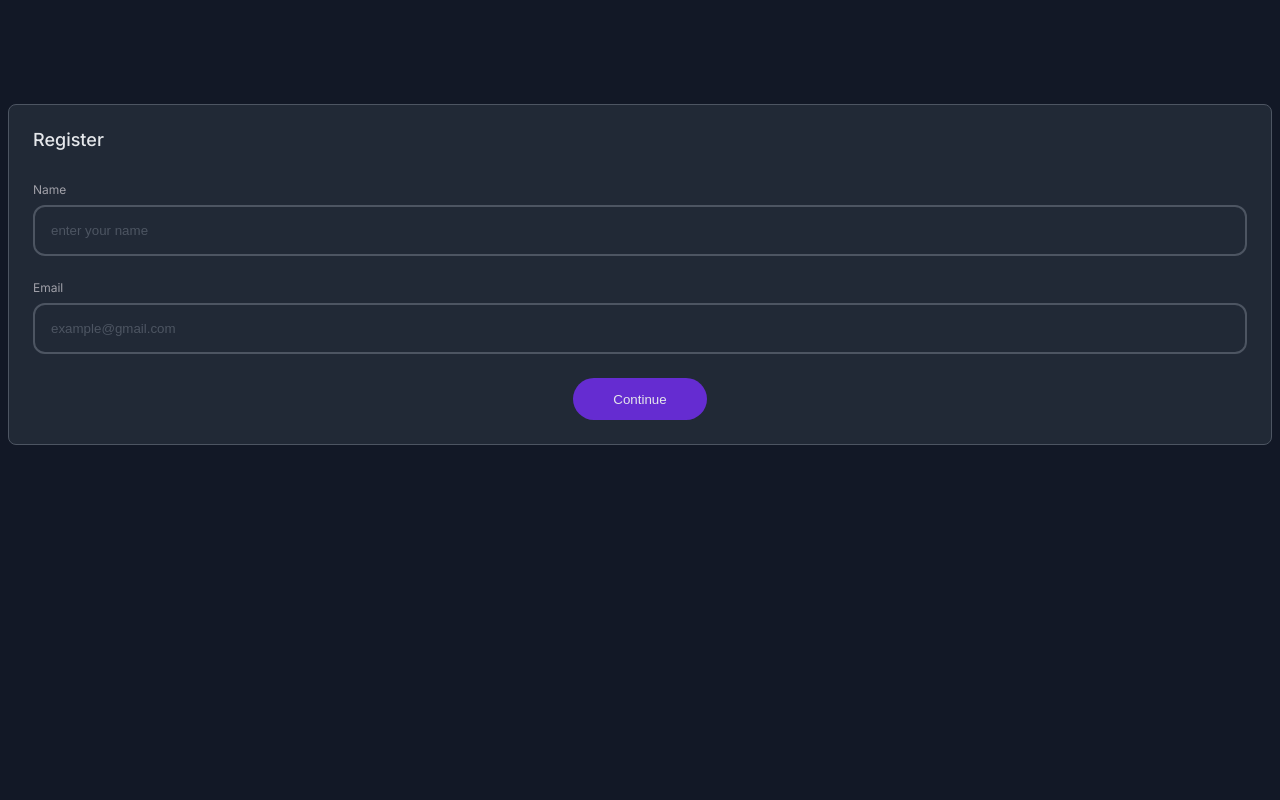
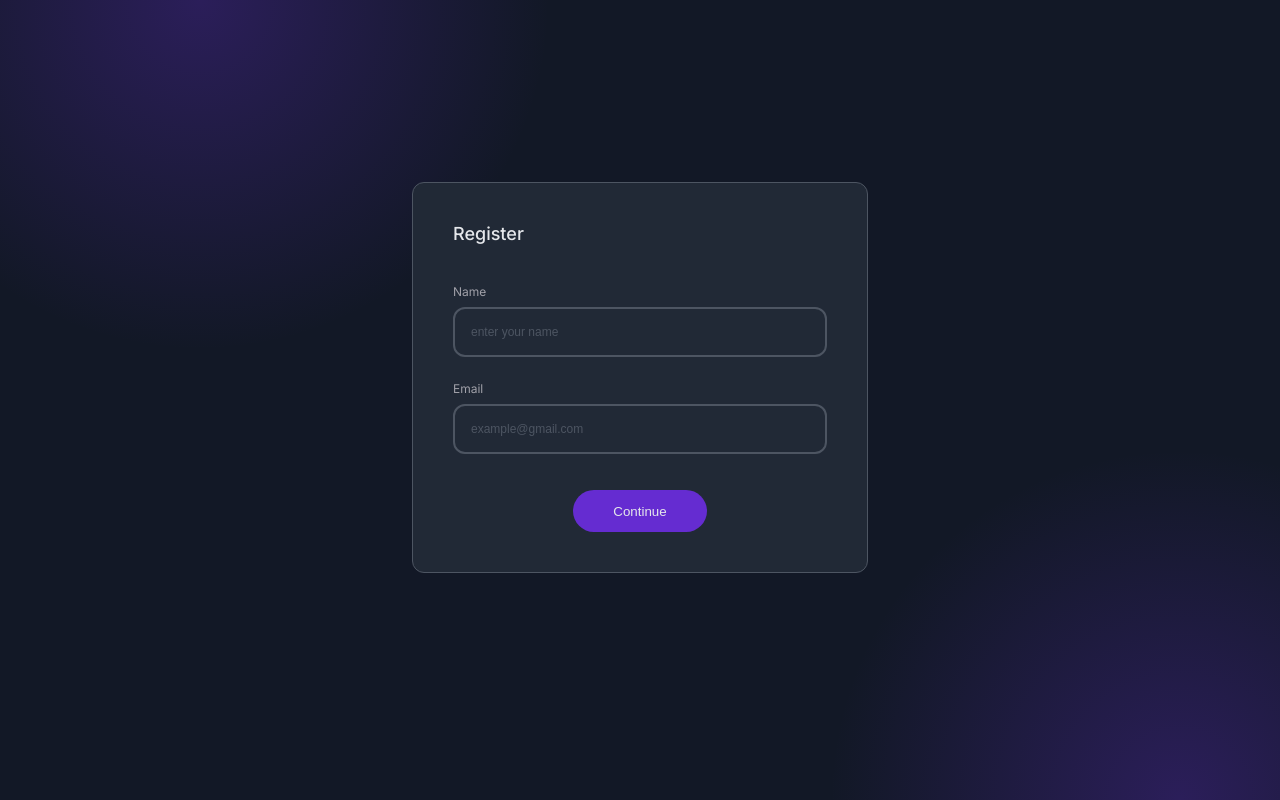
Before and after one commit to younessbennaj/multi-step-form, a website: page index.html in a window 1280 px wide. Drawn offline with Linux system fonts and the light colour scheme.

Commit message:
style: add desktop styles

```diff
--- a/style.css
+++ b/style.css
@@ -16,29 +16,43 @@
 body {
   font-family: "Inter", sans-serif;
   color: var(--white);
-  padding: 8px;
   margin: 0;
+  padding: 0;
   background-color: var(--dark);
+  background-image: url("./images/blur-radial.svg"),
+    url("./images/blur-radial.svg");
+  background-repeat: no-repeat;
+  background-position: top -350px left -150px, bottom -350px right -250px;
+  background-size: 700px 700px;
+  min-height: 100vh;
+  padding: 96px 16px 0px 16px;
+}
+
+@media screen and (min-width: 768px) {
+  body {
+    padding: 0;
+    padding-top: 182px;
+  }
 }
 
 .container {
-  margin-top: 96px;
   background-color: var(--dark-grey);
   padding: 24px;
-  border-radius: 8px;
+  border-radius: 12px;
   border: 1px solid var(--medium-grey);
+  width: 100%;
+  margin: 0 auto;
+}
+
+@media screen and (min-width: 768px) {
+  .container {
+    width: 456px;
+    padding: 40px;
+  }
 }
 
 .input-field {
-  padding: 16px;
-  border-radius: 8px;
-  background-color: var(--dark-grey);
-  border: 2px solid var(--medium-grey);
-  box-sizing: content-box;
-  color: var(--light-grey);
-}
-
-.input-field {
+  font-size: 12px;
   padding: 16px;
   border-radius: 12px;
   background-color: var(--dark-grey);
@@ -88,6 +102,7 @@ body {
 }
 
 .submit-button {
+  margin-top: 12px;
   height: 42px;
   padding: 0px 40px;
   border-radius: 21px;
@@ -145,3 +160,9 @@ body {
   margin-bottom: 32px;
   font-weight: 500;
 }
+
+@media screen and (min-width: 768px) {
+  .step-title {
+    margin-bottom: 40px;
+  }
+}
```
Also changed, not shown: images/blur-radial.svg (added).
